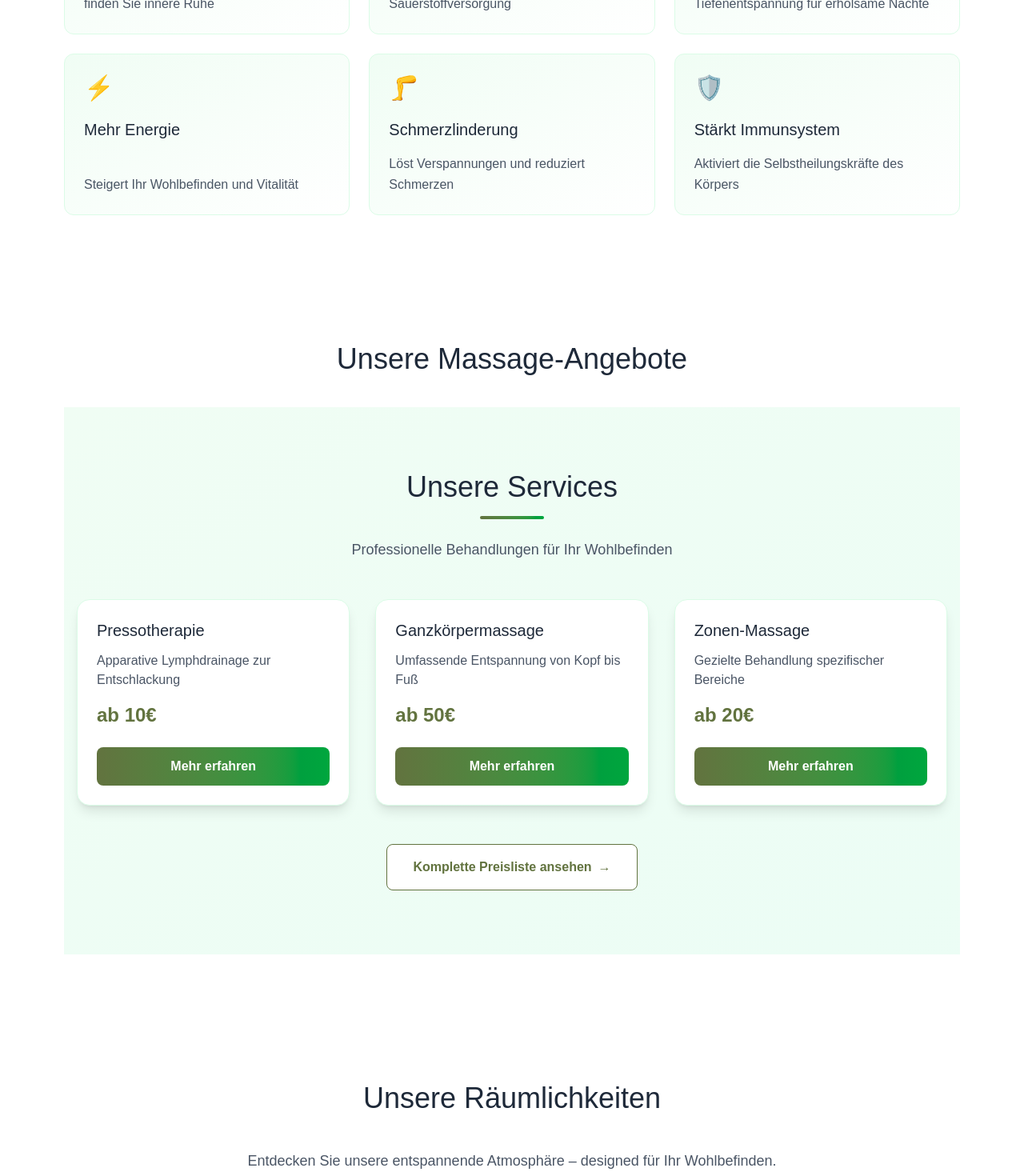
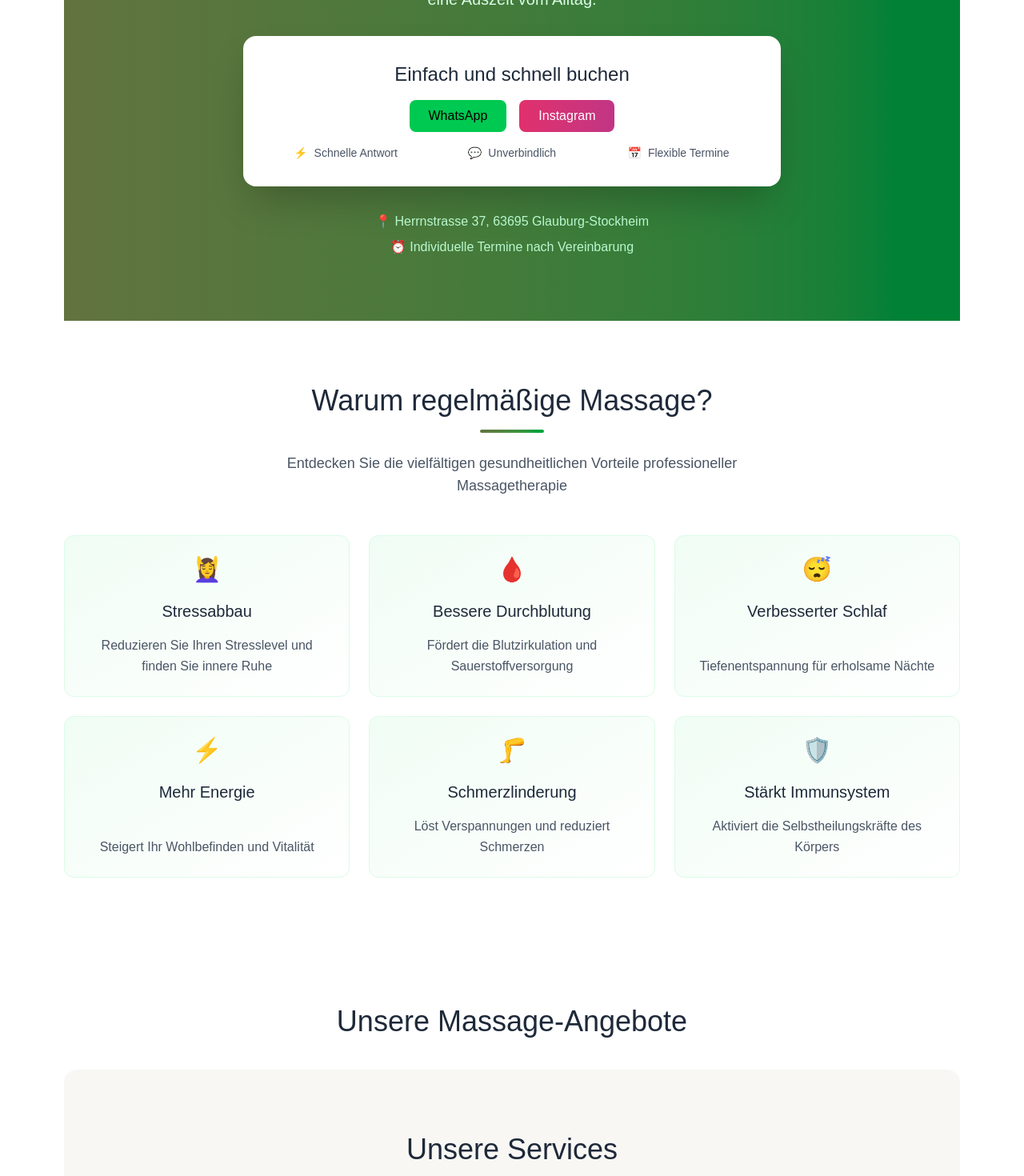
Before and after one commit to BalabaSerhii/salon, a Next.js app: page / in a window 1280 px wide. Shown: the part 1060-2530 px from the top of the page at 80% size. Built offline with nearby package versions, Linux system fonts and the light colour scheme.

Commit message:
мелкие правки и переносы

```diff
--- a/app/about/page.tsx
+++ b/app/about/page.tsx
@@ -1,7 +1,43 @@
+import AboutUs from "@/components/AboutUs";
+import Gallery from "@/components/Gallery";
+
 export default function About(){
     return(
-        <div>
-            Это Про нас
+       <>
+        {/* === ABOUT US === */}
+      <section className="py-16 md:py-20 " aria-labelledby="about-title">
+        <div className="container mx-auto px-4 max-w-6xl">
+          <h2
+            id="about-title"
+            className="text-3xl md:text-4xl font-bold text-gray-800 mb-8 text-center"
+          >
+            Über uns
+          </h2>
+          <AboutUs />
         </div>
+      </section>
+        {/* === GALLERY === */}
+            <section
+              className="py-16 md:py-20 bg-white"
+              aria-labelledby="gallery-title"
+            >
+              <div className="container mx-auto px-4 max-w-6xl">
+                <div className="text-center mb-12">
+                  <h2
+                    id="gallery-title"
+                    className="text-3xl md:text-4xl font-bold text-gray-800 mb-4"
+                  >
+                    Unsere Räumlichkeiten
+                  </h2>
+                  <div className="w-20 h-1 mx-auto rounded-full mb-6"></div>
+                  <p className="text-lg text-gray-600 max-w-2xl mx-auto">
+                    Entdecken Sie unsere entspannende Atmosphäre – designed für Ihr
+                    Wohlbefinden.
+                  </p>
+                </div>
+                <Gallery />
+              </div>
+            </section>
+       </>
     )
 }
--- a/app/layout.tsx
+++ b/app/layout.tsx
@@ -4,6 +4,7 @@ import "./globals.css";
 import Header from "../components/Header";
 import Footer from "../components/Footer";
 import Script from "next/script";
+import ButtonWA from "@/components/ButtonWA";
 
 const geistSans = Geist({
   variable: "--font-geist-sans",
@@ -62,6 +63,12 @@ export default function RootLayout({
       >
         <Header />
         {children}
+          {/* === Floating WhatsApp Button === */}
+      <div className="fixed bottom-6 right-6 z-50">
+        <div className="transform hover:scale-110 transition-transform duration-300">
+          <ButtonWA />
+        </div>
+      </div>
         <Footer />
         <Script
           id="ld-json"
--- a/app/page.tsx
+++ b/app/page.tsx
@@ -1,10 +1,8 @@
 "use client";
 
-import AboutUs from "@/components/AboutUs";
 import ButtonInsta from "@/components/ButtonInsta";
 import ButtonWA from "@/components/ButtonWA";
 import ContactSection from "@/components/ContactSection";
-import Gallery from "@/components/Gallery";
 import ReviewsSEO from "@/components/ReviewsSEO";
 import ServicesPreview from "@/components/ServicesPreview";
 import BenefitsSection from "@/components/BenefitsSection";
@@ -110,7 +108,7 @@ export default function HomePage() {
           </section>
 
           {/* CTA */}
-          {/* <div className="bg-white rounded-2xl p-8 shadow-2xl max-w-2xl mx-auto">
+          <div className="bg-white rounded-2xl p-8 shadow-xl max-w-2xl mx-auto">
             <h2 className="text-2xl md:text-3xl font-bold text-gray-800 mb-4">
               Jetzt Termin vereinbaren
             </h2>
@@ -128,7 +126,8 @@ export default function HomePage() {
             <p className="text-sm text-gray-500 mt-4">
               ⚡ Meist Termine innerhalb von 24–48 Stunden verfügbar
             </p>
-          </div> */}
+          </div>
+          <CTASection></CTASection>
         </div>
       </section>
 
@@ -151,41 +150,9 @@ export default function HomePage() {
         </div>
       </section>
 
-      {/* === GALLERY === */}
-      <section
-        className="py-16 md:py-20 bg-white"
-        aria-labelledby="gallery-title"
-      >
-        <div className="container mx-auto px-4 max-w-6xl">
-          <div className="text-center mb-12">
-            <h2
-              id="gallery-title"
-              className="text-3xl md:text-4xl font-bold text-gray-800 mb-4"
-            >
-              Unsere Räumlichkeiten
-            </h2>
-            <div className="w-20 h-1 mx-auto rounded-full mb-6"></div>
-            <p className="text-lg text-gray-600 max-w-2xl mx-auto">
-              Entdecken Sie unsere entspannende Atmosphäre – designed für Ihr
-              Wohlbefinden.
-            </p>
-          </div>
-          {/* <Gallery /> */}
-        </div>
-      </section>
 
-      {/* === ABOUT US === */}
-      <section className="py-16 md:py-20 " aria-labelledby="about-title">
-        <div className="container mx-auto px-4 max-w-6xl">
-          <h2
-            id="about-title"
-            className="text-3xl md:text-4xl font-bold text-gray-800 mb-8 text-center"
-          >
-            Über uns
-          </h2>
-          <AboutUs />
-        </div>
-      </section>
+
+
 
       {/* === REVIEWS === */}
       <section className="py-16 md:py-20 bg-white" aria-labelledby="reviews">
@@ -216,17 +183,9 @@ export default function HomePage() {
         </div>
       </section>
 
-      {/* === FINAL CTA === */}
-      <footer>
-        <CTASection />
-      </footer>
 
-      {/* === Floating WhatsApp Button === */}
-      <div className="fixed bottom-6 right-6 z-50">
-        <div className="transform hover:scale-110 transition-transform duration-300">
-          <ButtonWA />
-        </div>
-      </div>
+
+
     </main>
   );
 }
--- a/components/BenefitsSection.tsx
+++ b/components/BenefitsSection.tsx
@@ -23,18 +23,18 @@ export default function BenefitsSection() {
 
         {/* Используем ul/li — семантика списка */}
         <ul
-          className="grid grid-cols-1 sm:grid-cols-2 lg:grid-cols-3 gap-6"
+          className="grid grid-cols-1 sm:grid-cols-2 lg:grid-cols-3 gap-6 "
           aria-label="Vorteile regelmäßiger Massagen"
         >
           {benefits.map((benefit, index) => (
-            <li key={index} className="h-full">
+            <li key={index} className="h-full ">
               <article
-                className="h-full flex flex-col gap-4 bg-gradient-to-br from-green-50 to-white rounded-xl p-6 border border-green-100 hover:shadow-lg transition-all duration-300 focus-within:shadow-lg"
-                tabIndex={0} // делает карточку фокусируемой клавиатурой
-                aria-labelledby={`benefit-${index}-title`}
+
+                className="h-full flex flex-col gap-4 bg-gradient-to-br from-green-50 to-white rounded-xl p-6 border border-green-100 hover:shadow-lg transition-all duration-300 focus-within:shadow-lg items-center text-center"
+
               >
                 {/* Эмодзи — визуальный элемент, скрыт от скринридеров (текст заголовка даёт смысл) */}
-                <div className="text-3xl mb-1" aria-hidden="true">
+                <div className="text-3xl mb-1 " aria-hidden="true">
                   {benefit.icon}
                 </div>
 
--- a/components/ButtonInsta.tsx
+++ b/components/ButtonInsta.tsx
@@ -1,6 +1,6 @@
 export default function ButtonInsta() {
   return (
-    <button className="inline-flex items-center gap-2 px-4 py-2 bg-gradient-to-r from-[#E1306C] to-[#C13584] text-white rounded-xl hover:opacity-90 transition">
+    <button className="  px-6 py-2 bg-gradient-to-r from-[#E1306C] to-[#C13584] text-white rounded-lg hover:opacity-90 transition">
       <a
         target="_blank"
         href="https://www.instagram.com/balabastudio_glauburg/?igshid=MzRlODBiNWFlZA==#direct"
--- a/components/ButtonWA.tsx
+++ b/components/ButtonWA.tsx
@@ -1,6 +1,6 @@
 export default function ButtonWA() {
   return (
-    <button className="mt-6 rounded-lg  px-6 py-2 text-black hover:bg-green-600 cursor-pointer transition bg-green-500 target-blank">
+    <button className=" rounded-lg  px-6 py-2 text-black hover:bg-green-600 cursor-pointer transition bg-green-500 target-blank ">
       <a
         target="_blank"
         href="https://wa.me/4915124908000?text=Hallo,%20ich%20interessiere%20mich%20für%20Ihre%20Dienstleistungen"
--- a/components/Gallery.tsx
+++ b/components/Gallery.tsx
@@ -6,7 +6,6 @@ import ModalGallery from "./ModalGallery";
 
 const images = [
   { src: "/client.jpg", alt: "Client relax" },
-  { src: "/balabateam.jpg", alt: "Balaba Team" },
   { src: "/dark.jpg", alt: "Balaba Studio draußen am Abend" },
   { src: "/office.jpg", alt: "Massageraum in Glauburg" },
   { src: "/officedark.jpg", alt: "Massageraum in Glauburg Entspannung" },
@@ -31,15 +30,15 @@ export default function Gallery() {
 
   return (
     <section>
-      <div>
+      <div className="grid grid-cols-1 lg:grid-cols-5 md:grid-cols-3" >
         {images.map((img, i) => (
           <button
             key={img.src}
             onClick={() => open(i)}
-            className="block w-full"
+            className="block w-full "
           >
             {" "}
-            <Image src={img.src} alt={img.alt} width={80} height={600} />
+            <Image src={img.src} alt={img.alt} width={80} height={600} className=""/>
           </button>
         ))}
       </div>
--- a/components/ServicesPreview.tsx
+++ b/components/ServicesPreview.tsx
@@ -23,7 +23,7 @@ export default function ServicesPreview() {
   ];
 
   return (
-    <section className="py-16 md:py-20 bg-gradient-to-br from-green-50 to-emerald-50">
+    <section className="py-16 md:py-20 bg-[var(--background)] rounded-2xl p-3">
       <div className="container mx-auto px-4 max-w-6xl">
         <div className="text-center mb-12">
           <h2 className="text-3xl md:text-4xl font-bold text-gray-800 mb-4">
@@ -39,9 +39,9 @@ export default function ServicesPreview() {
           {services.map((service, index) => (
             <div
               key={index}
-              className="bg-white rounded-2xl shadow-lg p-6 border border-green-100 hover:shadow-xl transition-all duration-300"
+              className="bg-white rounded-2xl shadow-lg p-6 border border-green-100 hover:shadow-xl transition-all duration-300 text-center"
             >
-              <h3 className="text-xl font-semibold text-gray-800 mb-3">
+              <h3 className="text-2xl font-semibold text-gray-800 mb-3">
                 {service.name}
               </h3>
               <p className="text-gray-600 mb-4">{service.description}</p>
```
